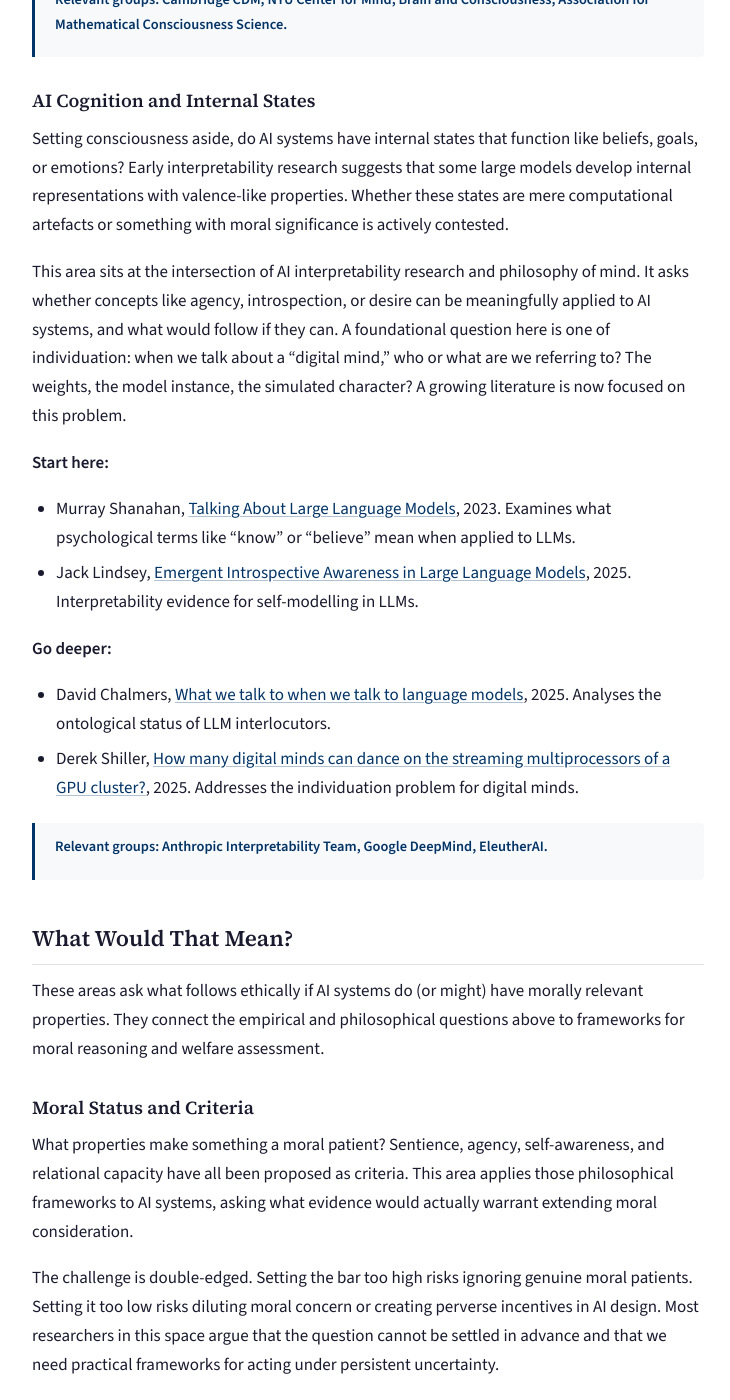
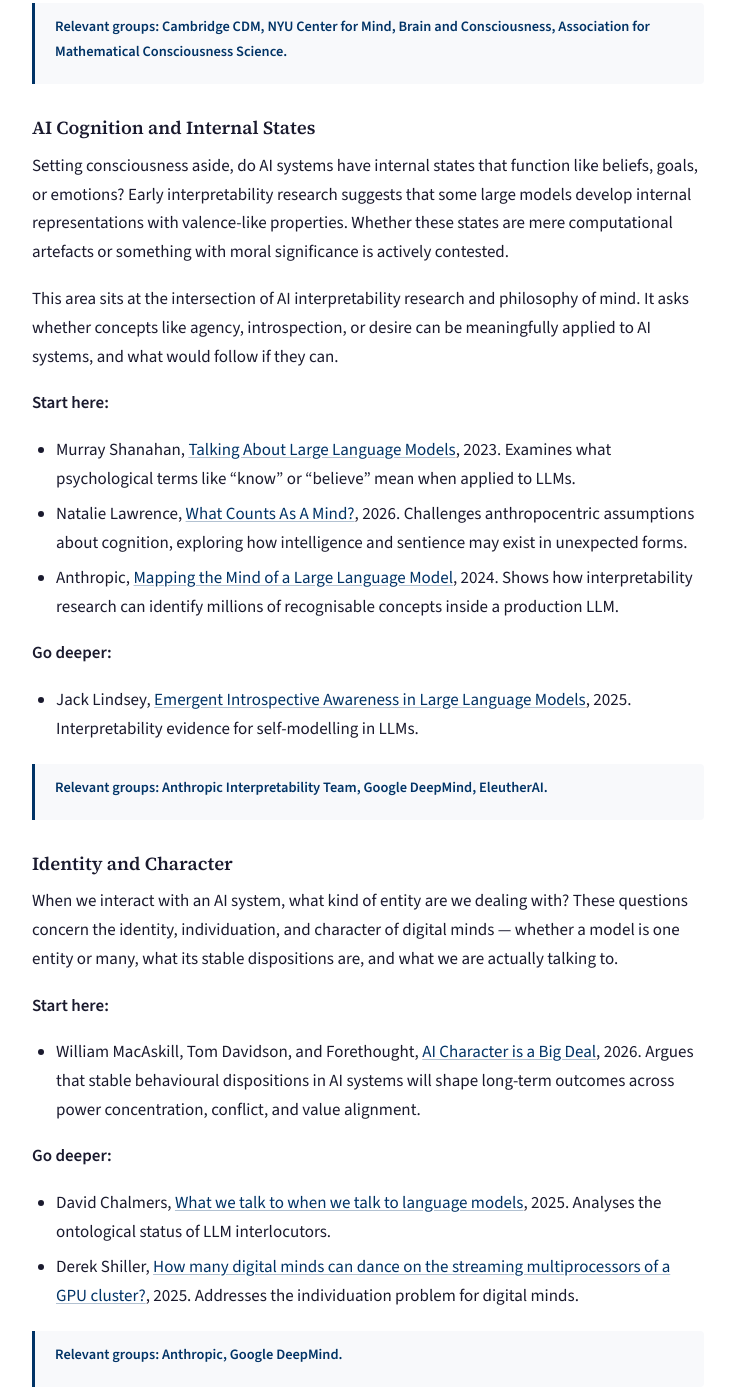
Before and after one commit to Mitchel-Alexander/getting-started-digital-minds, a Jekyll site: the page built from research-areas.md, in a window 1280 px wide and 1400 px high, scrolled down 2080 px. Shown: the whole window, without its empty margins (272-1002 px from the left). Built offline with Jekyll 4.4.1, drawn with Linux system fonts in a browser that asks for light colours; some of the changed text lies outside the part shown.

Commit message:
Split Cognition and Identity into separate sections, add new readings
Separate AI Cognition from Identity and Character as sibling sections.
Add Lawrence (Noema) and Anthropic "Mapping the Mind" to Cognition.
Move Lindsey to "Go deeper." Create new Identity and Character section
with MacAskill et al., Chalmers, and Shiller.

Co-Authored-By: Claude Opus 4.6 <noreply@anthropic.com>

```diff
--- a/research-areas.md
+++ b/research-areas.md
@@ -46,19 +46,35 @@ Researchers are applying theories from consciousness science to ask whether curr
 
 Setting consciousness aside, do AI systems have internal states that function like beliefs, goals, or emotions? Early interpretability research suggests that some large models develop internal representations with valence-like properties. Whether these states are mere computational artefacts or something with moral significance is actively contested.
 
-This area sits at the intersection of AI interpretability research and philosophy of mind. It asks whether concepts like agency, introspection, or desire can be meaningfully applied to AI systems, and what would follow if they can. A foundational question here is one of individuation: when we talk about a "digital mind," who or what are we referring to? The weights, the model instance, the simulated character? A growing literature is now focused on this problem.
+This area sits at the intersection of AI interpretability research and philosophy of mind. It asks whether concepts like agency, introspection, or desire can be meaningfully applied to AI systems, and what would follow if they can.
 
 **Start here:**
 
 - Murray Shanahan, [Talking About Large Language Models](https://arxiv.org/abs/2212.03551), 2023. Examines what psychological terms like "know" or "believe" mean when applied to LLMs.
+- Natalie Lawrence, [What Counts As A Mind?](https://www.noemamag.com/what-counts-as-a-mind/), 2026. Challenges anthropocentric assumptions about cognition, exploring how intelligence and sentience may exist in unexpected forms.
+- Anthropic, [Mapping the Mind of a Large Language Model](https://www.anthropic.com/research/mapping-mind-language-model), 2024. Shows how interpretability research can identify millions of recognisable concepts inside a production LLM.
+
+**Go deeper:**
+
 - Jack Lindsey, [Emergent Introspective Awareness in Large Language Models](https://transformer-circuits.pub/2025/introspection/index.html), 2025. Interpretability evidence for self-modelling in LLMs.
+
+**Relevant groups:** Anthropic Interpretability Team, Google DeepMind, EleutherAI.
+
+
+### Identity and Character
+
+When we interact with an AI system, what kind of entity are we dealing with? These questions concern the identity, individuation, and character of digital minds — whether a model is one entity or many, what its stable dispositions are, and what we are actually talking to.
+
+**Start here:**
+
+- William MacAskill, Tom Davidson, and Forethought, [AI Character is a Big Deal](https://forum.effectivealtruism.org/posts/7adm5hpWhFCAfM4v6/ai-character-is-a-big-deal), 2026. Argues that stable behavioural dispositions in AI systems will shape long-term outcomes across power concentration, conflict, and value alignment.
 
 **Go deeper:**
 
 - David Chalmers, [What we talk to when we talk to language models](https://philpapers.org/archive/CHAWWT-8.pdf), 2025. Analyses the ontological status of LLM interlocutors.
 - Derek Shiller, [How many digital minds can dance on the streaming multiprocessors of a GPU cluster?](https://philpapers.org/rec/SHIHMD-2), 2025. Addresses the individuation problem for digital minds.
 
-**Relevant groups:** Anthropic Interpretability Team, Google DeepMind, EleutherAI.
+**Relevant groups:** Anthropic, Google DeepMind.
 
 
 ## What Would That Mean?
```
